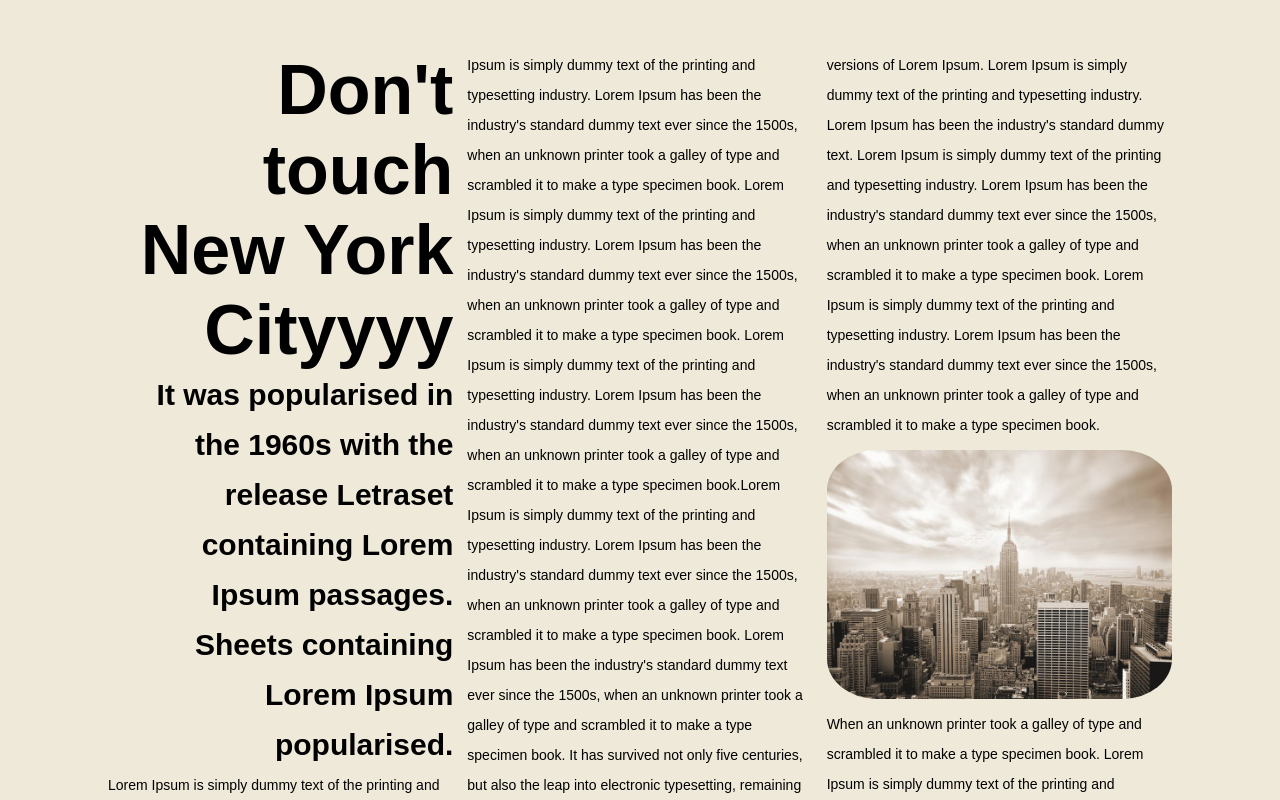
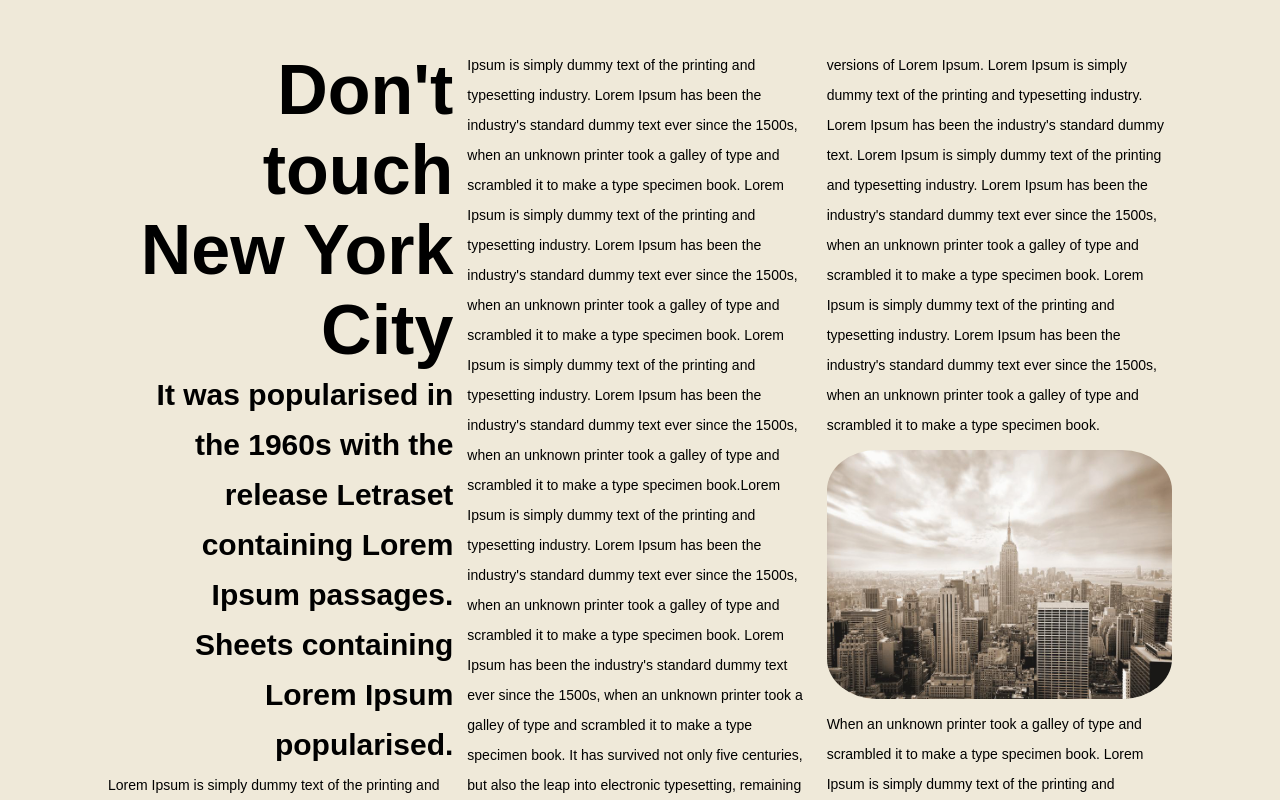
Before and after one commit to rosalia-carta/newspaper, a plain HTML site: page index.html in a window 1280 px wide. Shown: the top 800 px of the page. Drawn offline with Linux system fonts and the light colour scheme.

Commit message:
Update index.html

```diff
--- a/index.html
+++ b/index.html
@@ -6,7 +6,7 @@
 <body>
     <div class="content">
         <div class="collumn">
-           <div class="head"> Don't touch New York Cityyyy
+           <div class="head"> Don't touch New York City
            </div>
                  <div class="subhead">
             It was popularised in the 1960s with the release  Letraset containing Lorem Ipsum passages.
```
